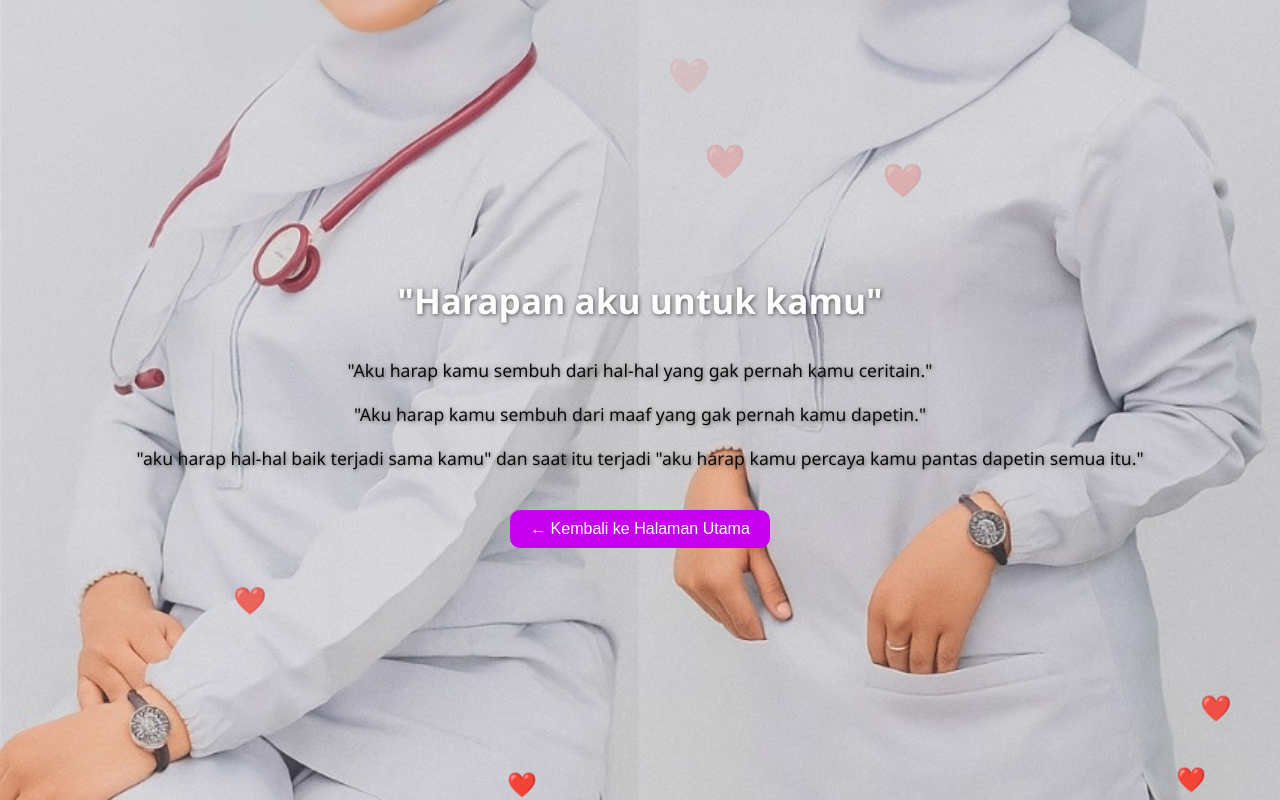
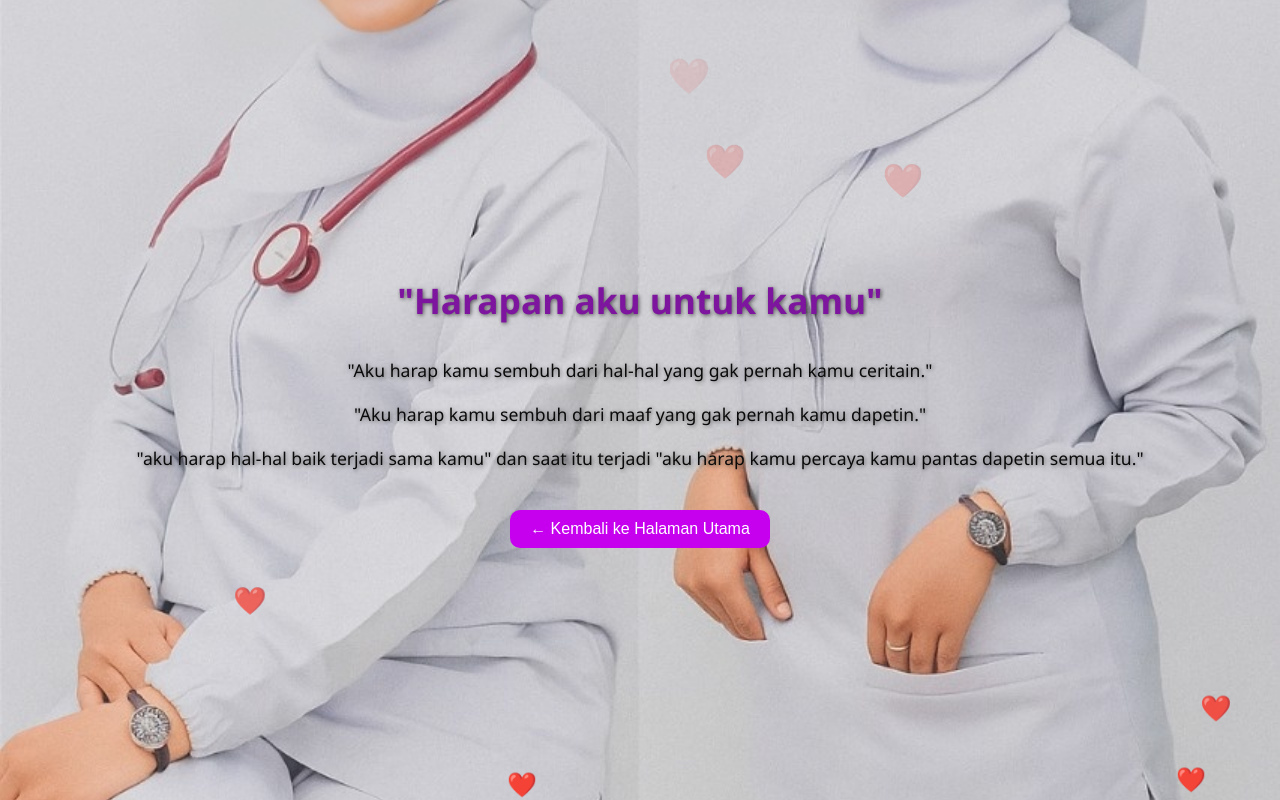
Before and after one commit to sandirahayu72-design/ucapan-sidangg, a plain HTML site: page harapan.html in a window 1280 px wide. Drawn offline with Linux system fonts and the light colour scheme.

Commit message:
Update harapan.html

```diff
--- a/harapan.html
+++ b/harapan.html
@@ -23,7 +23,7 @@
 
     h1 {
       font-size: 2.2rem;
-      color: #fdfcfc;
+      color:  #7e159e;
       text-shadow: 1px 1px 4px rgba(0,0,0,0.6);
       z-index: 1;
     }
```
